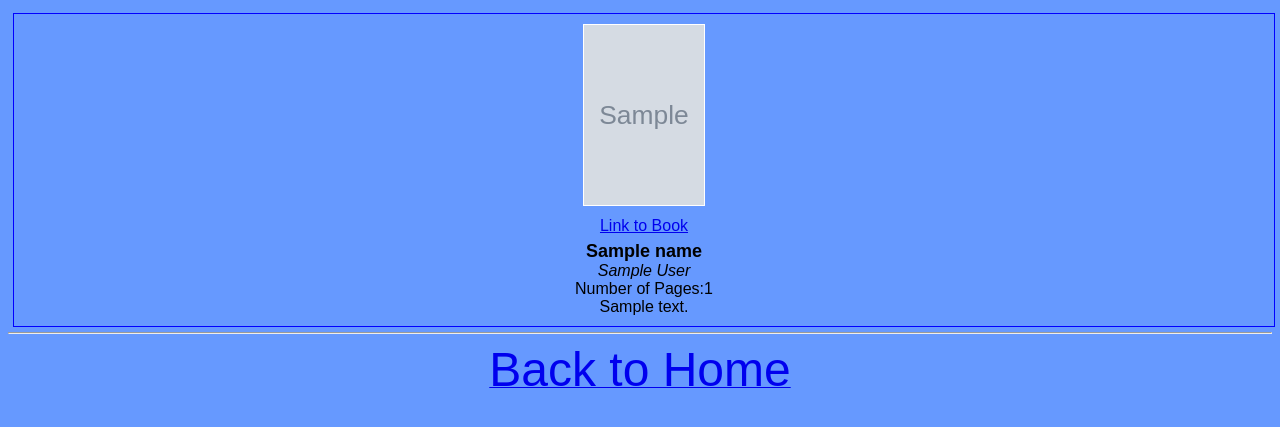
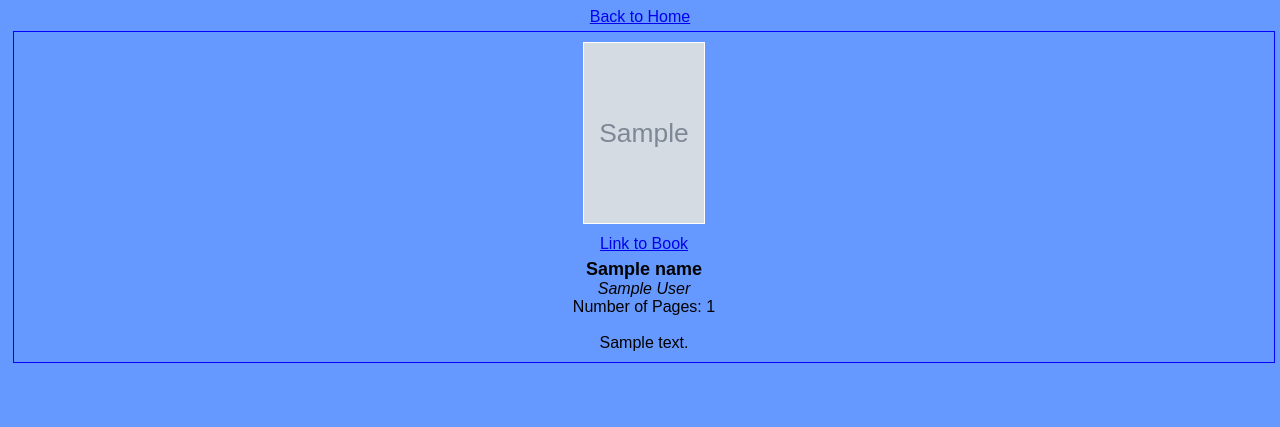
Before and after one commit to leoncheng57/Read-Me, a Flask app: template templates/match.html in a window 1280 px wide. Shown: the top 427 px of the page. Run offline with Flask 2, Linux system fonts and the light colour scheme; the template is opened without the code that fills it: most values are stand-ins (such as "Sample title", 1, 10 or a date in 2020); grey boxes marked "Sample" are stand-in pictures.

Commit message:
improved layout

```diff
--- a/templates/match.html
+++ b/templates/match.html
@@ -6,6 +6,7 @@
 </head>
 
 <body>
+  <center><a href = "home"><font size = "3">Back to Home</font></a></center>
   {% for index in info.keys() %}
   {% for book in info[index] %}
   <div class="img">
@@ -16,17 +17,14 @@
       <br>
       <i>{{info[index][book]["authors"]}}</i>
       <br>
-      Number of Pages:{{info[index][book]["pageCount"]}}
+      Number of Pages: {{info[index][book]["pageCount"]}}
+      <br>
       <br>
       {{info[index][book]["description"]}}
     </div>
   </div>
   {% endfor %}
   {% endfor %}
-  <br>
-  <br>
-  <hr>
-  <center><a href = "home"><font size = "20">Back to Home</font></a></center>
 </body>
 
 </html>
```
